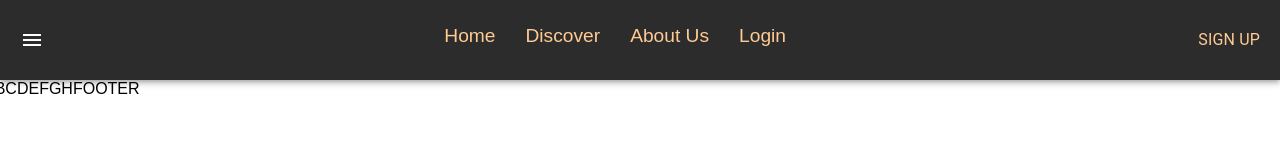
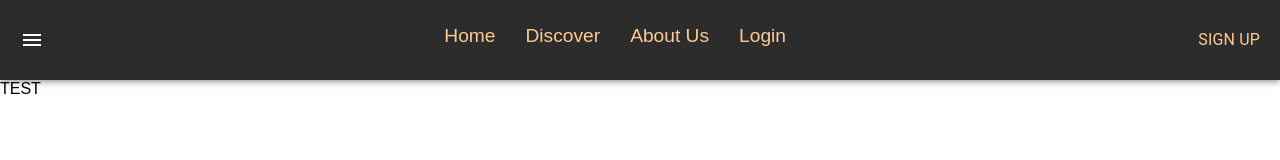
Before and after one commit to charizark2710/Sunflower, a React (Create React App) app in the folder RDIPs-FE/: page / in a window 1280 px wide. Shown: the top 160 px of the page. Built offline with nearby package versions, Linux system fonts and the light colour scheme; the HTML template or start-up script is replaced by a standard one.

Commit message:
format files

```diff
--- a/RDIPs-FE/src/App.js
+++ b/RDIPs-FE/src/App.js
@@ -1,15 +1,19 @@
-import React from 'react';
-import { Router, Route, Routes, BrowserRouter } from 'react-router-dom';
+import React, { useState } from 'react';
+import { Route, Routes, BrowserRouter } from 'react-router-dom';
 
 import './App.scss';
-import Homepage from './components/pages/homepage';
+import Header from './components/pages/common/Header';
+import TempPage from './components/pages/temp.page';
 function App() {
   return (
+    <>
+      <Header />
       <BrowserRouter>
         <Routes>
-          <Route path='/' element={<Homepage/>} />
+          <Route path='/' element={<TempPage />} />
         </Routes>
       </BrowserRouter>
+    </>
   );
 }
 
--- /dev/null
+++ b/RDIPs-FE/src/components/pages/common/Header.js
@@ -0,0 +1,11 @@
+import React, { useState } from 'react';
+import NavbarOrganism from '../../organisms/common/Navbar.organism';
+import HeaderTemplate from '../../templates/common/Header.template';
+
+function Header() {
+    return (
+        <HeaderTemplate navbar={<NavbarOrganism />} />
+    )
+}
+
+export default Header
--- a/RDIPs-FE/src/components/pages/homepage.js
+++ /dev/null
@@ -1,11 +0,0 @@
-import React, { useState } from 'react';
-import NavbarOrganism from '../organisms/common/Navbar.organism';
-import HomepageTemplate from '../templates/homepage.template';
-
-function Homepage() {
-    return (
-        <HomepageTemplate navbar={<NavbarOrganism />} content={<div>ABCDEFGH</div>} footer={<div>FOOTER</div>} />
-    )
-}
-
-export default Homepage
--- /dev/null
+++ b/RDIPs-FE/src/components/pages/temp.page.js
@@ -0,0 +1,8 @@
+import React, { useState } from 'react';
+function TempPage() {
+    return (
+        <div>TEST</div>
+    )
+}
+
+export default TempPage
--- /dev/null
+++ b/RDIPs-FE/src/components/templates/common/Header.template.js
@@ -0,0 +1,12 @@
+import { Grid } from "@mui/material";
+
+const HeaderTemplate = (props) => {
+    return (
+        <Grid container spacing={2}>
+            <Grid item xs={12}>
+                {props.navbar}
+            </Grid>
+        </Grid>
+    )
+};
+export default HeaderTemplate;
--- a/RDIPs-FE/src/components/templates/homepage.template.js
+++ /dev/null
@@ -1,18 +0,0 @@
-import { Grid } from "@mui/material";
-
-const HomepageTemplate = (props) => {
-    return (
-        <Grid container spacing={2}>
-            <Grid item xs={12}>
-                {props.navbar}
-            </Grid>
-            <div>
-                {props.content}
-            </div>
-            <div>
-                {props.footer}
-            </div>
-        </Grid>
-    )
-};
-export default HomepageTemplate;
```
Also changed, not shown: RDIPs-FE/src/components/templates/common/header.template.scss (added).
